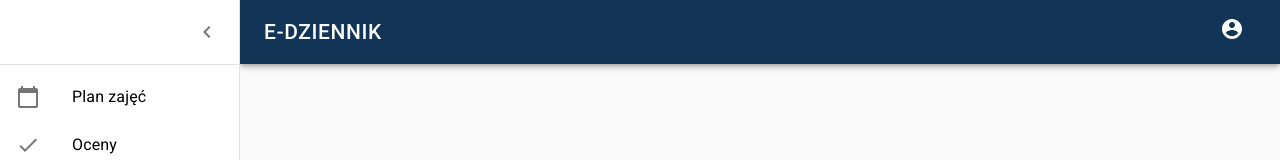
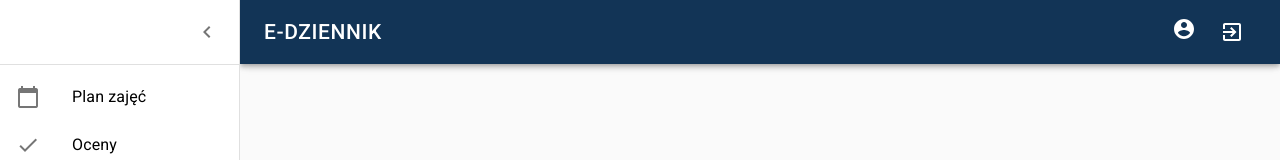
Before and after one commit to NowocienD/ProjektProgramistyczny, a React (Create React App) app in the folder frontend/: page / in a window 1280 px wide. Shown: the top 160 px of the page. Built offline with nearby package versions, Linux system fonts and the light colour scheme; sample sign-in values are in the browser's storage.

Commit message:
Dodanie opcji wylogowania

```diff
--- a/frontend/src/Actions/auth.js
+++ b/frontend/src/Actions/auth.js
@@ -19,4 +19,8 @@ function setAuthorizationToken(token) {
   }
 }
 
-export { login, setAuthorizationToken };
+function logout() {
+  localStorage.removeItem('Token');
+}
+
+export { login, setAuthorizationToken, logout };
--- a/frontend/src/App.jsx
+++ b/frontend/src/App.jsx
@@ -2,12 +2,23 @@ import React, { Component } from 'react';
 import './App.css';
 import Layout from './Components/navigation/Layout';
 import 'typeface-roboto'
+import { logout } from './Actions/auth';
+import { withRouter } from 'react-router-dom';
 
 class App extends Component {
 
   constructor() {
     super();
     this.createMenu();
+  }
+
+  logout = () => {
+    logout();
+    this.redirectToLoginPage();
+  }
+
+  redirectToLoginPage() {
+    this.props.history.push('/login');
   }
 
   createMenu = () => {
@@ -38,6 +49,7 @@ class App extends Component {
       <div className="Container">
         <Layout
           menu={this.menu}
+          logout={this.logout}
         />
       </div>
     );
@@ -45,4 +57,4 @@ class App extends Component {
 
 }
 
-export default App;
+export default withRouter(App);
--- a/frontend/src/Components/navigation/Layout.jsx
+++ b/frontend/src/Components/navigation/Layout.jsx
@@ -20,9 +20,11 @@ import { NavLink, Route } from 'react-router-dom'
 import TimetableContainer from './../modules/Student/Timetable/TimetableContainer';
 import GradesContainer from './../modules/Student/Grades/GradesContainer';
 import AccountCircle from '@material-ui/icons/AccountCircle'
+import ExitToAppIcon from '@material-ui/icons/ExitToApp';
 import SettingsContainer from './../modules/Settings/SettingsContainer';
 import PresenceContainer from './../modules/Student/PresenceContainer';
 import styles from './../../layout';
+
 
 const drawerWidth = 240;
 
@@ -104,11 +106,14 @@ const Layout = (props) => {
 
   const handleDrawerOpen = () => {
     setOpen(true);
-  };
+  }
 
   const handleDrawerClose = () => {
     setOpen(false);
-  };
+  }
+
+
+
 
   return (
     <div className={classes.root}>
@@ -141,6 +146,10 @@ const Layout = (props) => {
               <AccountCircle />
             </NavLink>
           </IconButton>
+          <IconButton color="inherit" onClick={props.logout}>
+              <ExitToAppIcon />
+          </IconButton>
+
 
 
 
```
